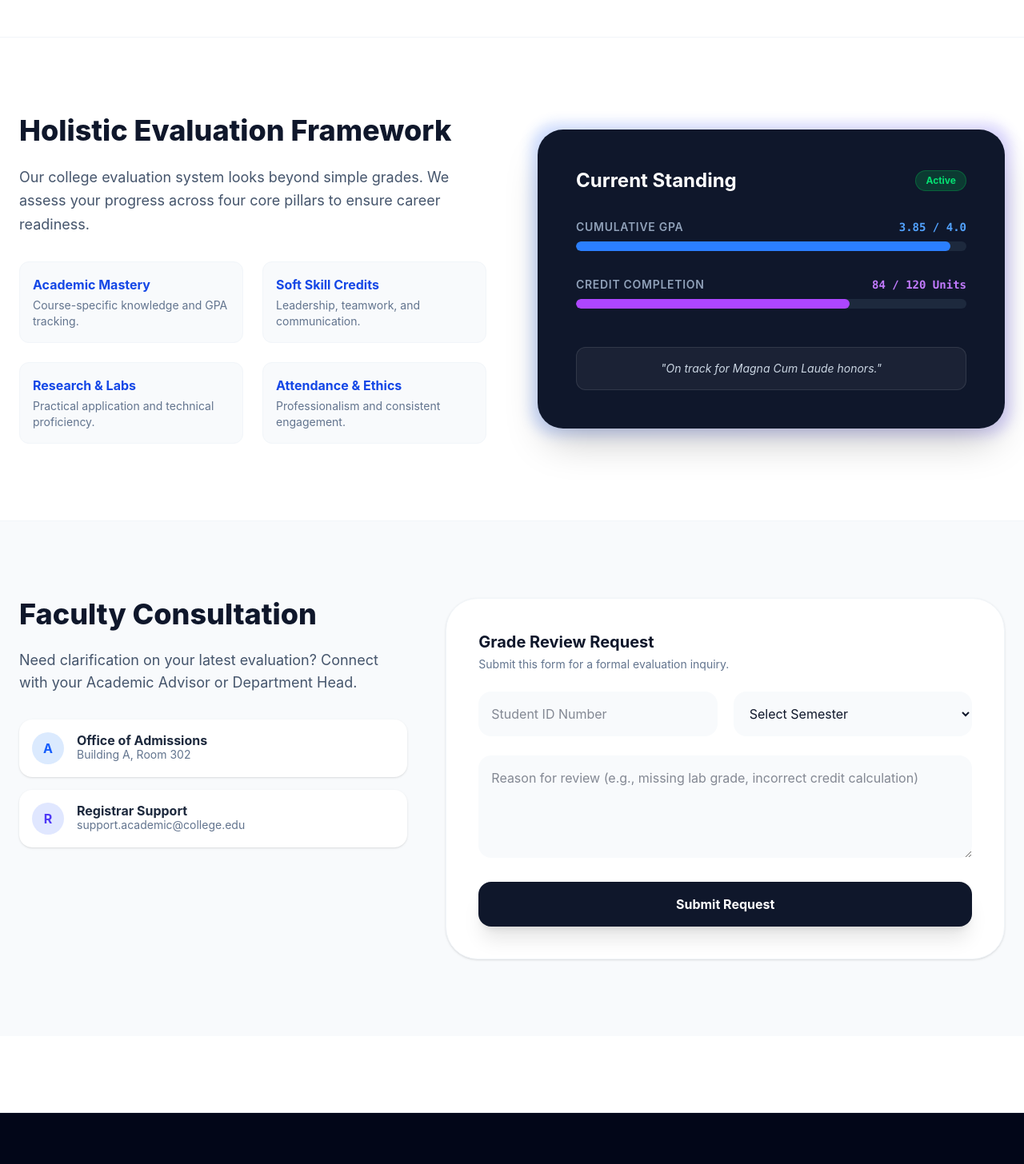
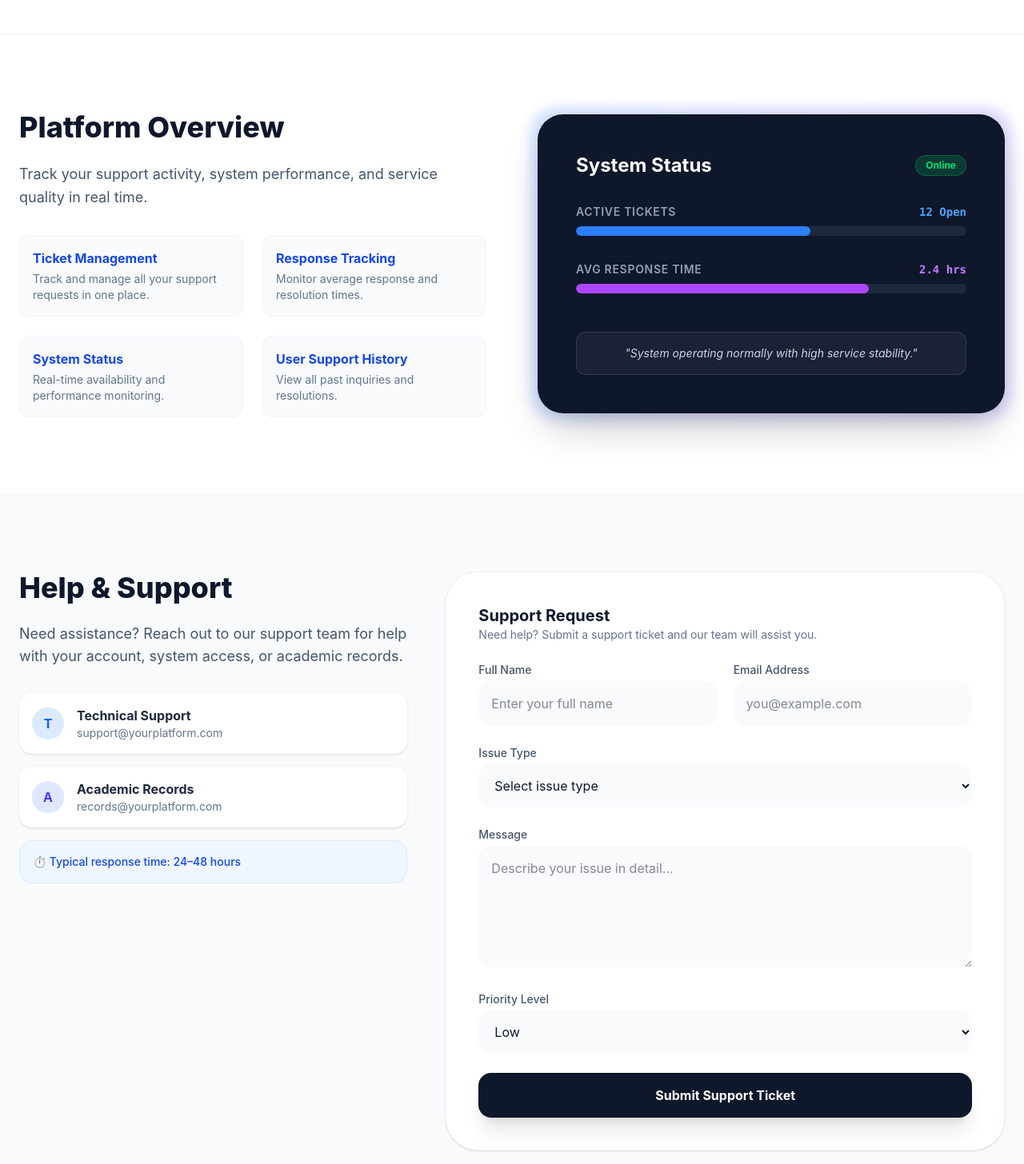
Before and after one commit to RRThrsh/evaluation-frontend, a React (Vite) app: page / in a window 1280 px wide. Shown: the part 720-2176 px from the top of the page at 80% size. Built offline with nearby package versions, Linux system fonts and the light colour scheme.

Commit message:
FIX: home

```diff
--- a/src/pages/public/Home.jsx
+++ b/src/pages/public/Home.jsx
@@ -1,158 +1,292 @@
-import React, { useState, useEffect } from "react";
+import React from "react";
+import { Link } from "react-router-dom";
 import Header from "../../components/layout/Header";
 import Footer from "../../components/layout/Footer";
 
 const Homepage = () => {
-    const [isOpen, setIsOpen] = useState(false);
 
-    // UX: Prevent body scroll when modal is active
-    useEffect(() => {
-        if (isOpen) document.body.style.overflow = 'hidden';
-        else document.body.style.overflow = 'unset';
-    }, [isOpen]);
+    const handleSubmit = (e) => {
+        e.preventDefault();
+        console.log("Grade review request submitted");
+    };
 
     return (
         <div className="antialiased text-slate-900 font-sans selection:bg-blue-100">
             <Header />
 
             <main>
-                {/* HERO SECTION: Student Performance Focus */}
+                {/* HERO SECTION */}
                 <section className="relative pt-28 pb-20 lg:pt-40 lg:pb-32 overflow-hidden bg-[radial-gradient(circle_at_top_left,_var(--tw-gradient-stops))] from-blue-50 via-white to-white">
                     <div className="max-w-7xl mx-auto px-6 text-center">
                         <span className="inline-block px-4 py-1.5 mb-6 text-sm font-bold tracking-widest text-blue-700 uppercase bg-blue-100/50 rounded-full">
                             Academic Year 2025-2026
                         </span>
+
                         <h1 className="text-5xl lg:text-7xl font-extrabold tracking-tight mb-8 text-slate-900">
                             Empowering Student <br className="hidden md:block" />
                             <span className="text-blue-600">Growth & Excellence</span>
                         </h1>
+
                         <p className="text-lg lg:text-xl text-slate-600 max-w-3xl mx-auto mb-10 leading-relaxed">
                             Access your comprehensive academic evaluation, track your GPA trajectory,
                             and identify key areas for competency development through data-driven insights.
                         </p>
+
                         <div className="flex flex-col sm:flex-row items-center justify-center gap-4">
-                            <button
-                                onClick={() => setIsOpen(true)}
+                            <Link
+                                to="/register"
                                 className="w-full sm:w-auto px-10 py-4 bg-blue-600 text-white font-bold rounded-2xl hover:bg-blue-700 active:scale-95 transition-all shadow-xl shadow-blue-200"
                             >
-                                View My Evaluation
-                            </button>
-                            <button className="w-full sm:w-auto px-10 py-4 bg-white text-slate-700 font-bold rounded-2xl border-2 border-slate-100 hover:border-blue-200 active:scale-95 transition-all">
-                                Download Transcript
-                            </button>
+                                Get Started →
+                            </Link>
                         </div>
                     </div>
                 </section>
 
-                {/* EVALUATION METRICS SECTION */}
+                {/* SYSTEM OVERVIEW SECTION */}
                 <section className="py-24 bg-white border-y border-slate-100">
                     <div className="max-w-7xl mx-auto px-6 grid lg:grid-cols-2 gap-16 items-center">
+
+                        {/* LEFT SIDE */}
                         <div>
-                            <h2 className="text-3xl lg:text-4xl font-extrabold mb-6 text-slate-900">Holistic Evaluation Framework</h2>
+                            <h2 className="text-3xl lg:text-4xl font-extrabold mb-6 text-slate-900">
+                                Platform Overview
+                            </h2>
+
                             <p className="text-slate-600 text-lg mb-8 leading-relaxed">
-                                Our college evaluation system looks beyond simple grades. We assess your progress across four core pillars to ensure career readiness.
+                                Track your support activity, system performance, and service quality in real time.
                             </p>
 
                             <div className="grid sm:grid-cols-2 gap-6">
+
                                 {[
-                                    { title: "Academic Mastery", desc: "Course-specific knowledge and GPA tracking." },
-                                    { title: "Soft Skill Credits", desc: "Leadership, teamwork, and communication." },
-                                    { title: "Research & Labs", desc: "Practical application and technical proficiency." },
-                                    { title: "Attendance & Ethics", desc: "Professionalism and consistent engagement." }
+                                    {
+                                        title: "Ticket Management",
+                                        desc: "Track and manage all your support requests in one place."
+                                    },
+                                    {
+                                        title: "Response Tracking",
+                                        desc: "Monitor average response and resolution times."
+                                    },
+                                    {
+                                        title: "System Status",
+                                        desc: "Real-time availability and performance monitoring."
+                                    },
+                                    {
+                                        title: "User Support History",
+                                        desc: "View all past inquiries and resolutions."
+                                    }
                                 ].map((item, i) => (
-                                    <div key={i} className="p-4 rounded-xl bg-slate-50 border border-slate-100">
-                                        <h4 className="font-bold text-blue-700 mb-1">{item.title}</h4>
-                                        <p className="text-sm text-slate-500">{item.desc}</p>
+                                    <div
+                                        key={i}
+                                        className="p-4 rounded-xl bg-slate-50 border border-slate-100"
+                                    >
+                                        <h4 className="font-bold text-blue-700 mb-1">
+                                            {item.title}
+                                        </h4>
+                                        <p className="text-sm text-slate-500">
+                                            {item.desc}
+                                        </p>
                                     </div>
                                 ))}
                             </div>
                         </div>
 
-                        {/* VISUAL DATA CARD */}
+                        {/* RIGHT SIDE DASHBOARD CARD */}
                         <div className="relative">
                             <div className="absolute -inset-2 bg-gradient-to-r from-blue-600 to-indigo-600 rounded-[2rem] blur opacity-20"></div>
+
                             <div className="relative bg-slate-900 rounded-[2rem] p-8 lg:p-12 text-white shadow-2xl">
+
                                 <h3 className="text-2xl font-bold mb-8 flex items-center justify-between">
-                                    Current Standing
-                                    <span className="text-xs bg-green-500/20 text-green-400 px-3 py-1 rounded-full border border-green-500/30">Active</span>
+                                    System Status
+                                    <span className="text-xs bg-green-500/20 text-green-400 px-3 py-1 rounded-full border border-green-500/30">
+                                        Online
+                                    </span>
                                 </h3>
 
                                 <div className="space-y-8">
+
+                                    {/* Active Tickets */}
                                     <div className="space-y-2">
                                         <div className="flex justify-between text-sm">
-                                            <span className="text-slate-400 uppercase tracking-wider font-semibold">Cumulative GPA</span>
-                                            <span className="font-mono text-blue-400 font-bold">3.85 / 4.0</span>
+                                            <span className="text-slate-400 uppercase tracking-wider font-semibold">
+                                                Active Tickets
+                                            </span>
+                                            <span className="font-mono text-blue-400 font-bold">
+                                                12 Open
+                                            </span>
                                         </div>
                                         <div className="h-3 w-full bg-slate-800 rounded-full overflow-hidden">
-                                            <div className="h-full bg-blue-500 rounded-full w-[96%]"></div>
+                                            <div className="h-full bg-blue-500 rounded-full w-[60%]"></div>
                                         </div>
                                     </div>
 
+                                    {/* Response Time */}
                                     <div className="space-y-2">
                                         <div className="flex justify-between text-sm">
-                                            <span className="text-slate-400 uppercase tracking-wider font-semibold">Credit Completion</span>
-                                            <span className="font-mono text-purple-400 font-bold">84 / 120 Units</span>
+                                            <span className="text-slate-400 uppercase tracking-wider font-semibold">
+                                                Avg Response Time
+                                            </span>
+                                            <span className="font-mono text-purple-400 font-bold">
+                                                2.4 hrs
+                                            </span>
                                         </div>
                                         <div className="h-3 w-full bg-slate-800 rounded-full overflow-hidden">
-                                            <div className="h-full bg-purple-500 rounded-full w-[70%]"></div>
+                                            <div className="h-full bg-purple-500 rounded-full w-[75%]"></div>
                                         </div>
                                     </div>
+
                                 </div>
 
                                 <div className="mt-12 p-4 bg-white/5 rounded-xl border border-white/10 text-center">
-                                    <p className="text-sm text-slate-300 italic">"On track for Magna Cum Laude honors."</p>
+                                    <p className="text-sm text-slate-300 italic">
+                                        "System operating normally with high service stability."
+                                    </p>
                                 </div>
+
                             </div>
                         </div>
                     </div>
                 </section>
 
-                {/* FACULTY FEEDBACK & CONTACT */}
+                {/* CONTACT + FORM */}
                 <section className="py-24 bg-slate-50">
                     <div className="max-w-7xl mx-auto px-6 grid lg:grid-cols-12 gap-12">
+
+                        {/* CONTACT */}
                         <div className="lg:col-span-5">
-                            <h2 className="text-3xl lg:text-4xl font-extrabold mb-6">Faculty Consultation</h2>
+                            <h2 className="text-3xl lg:text-4xl font-extrabold mb-6">
+                                Help & Support
+                            </h2>
+
                             <p className="text-slate-600 text-lg mb-8">
-                                Need clarification on your latest evaluation? Connect with your Academic Advisor or Department Head.
+                                Need assistance? Reach out to our support team for help with your account,
+                                system access, or academic records.
                             </p>
+
                             <div className="space-y-4">
+
+                                {/* Technical Support */}
                                 <div className="flex items-center gap-4 p-4 bg-white rounded-2xl shadow-sm">
-                                    <div className="w-10 h-10 rounded-full bg-blue-100 flex items-center justify-center text-blue-600 font-bold">A</div>
+                                    <div className="w-10 h-10 rounded-full bg-blue-100 flex items-center justify-center text-blue-600 font-bold">
+                                        T
+                                    </div>
                                     <div>
-                                        <p className="font-bold text-slate-800 leading-none">Office of Admissions</p>
-                                        <p className="text-sm text-slate-500">Building A, Room 302</p>
+                                        <p className="font-bold text-slate-800">Technical Support</p>
+                                        <p className="text-sm text-slate-500">support@yourplatform.com</p>
                                     </div>
                                 </div>
+
+                                {/* Academic Records */}
                                 <div className="flex items-center gap-4 p-4 bg-white rounded-2xl shadow-sm">
-                                    <div className="w-10 h-10 rounded-full bg-indigo-100 flex items-center justify-center text-indigo-600 font-bold">R</div>
+                                    <div className="w-10 h-10 rounded-full bg-indigo-100 flex items-center justify-center text-indigo-600 font-bold">
+                                        A
+                                    </div>
                                     <div>
-                                        <p className="font-bold text-slate-800 leading-none">Registrar Support</p>
-                                        <p className="text-sm text-slate-500">support.academic@college.edu</p>
+                                        <p className="font-bold text-slate-800">Academic Records</p>
+                                        <p className="text-sm text-slate-500">records@yourplatform.com</p>
                                     </div>
                                 </div>
+
+                                {/* Response Info */}
+                                <div className="p-4 bg-blue-50 rounded-2xl border border-blue-100">
+                                    <p className="text-sm text-blue-700 font-medium">
+                                        ⏱ Typical response time: 24–48 hours
+                                    </p>
+                                </div>
+
                             </div>
                         </div>
 
-                        {/* RE-EVALUATION REQUEST FORM */}
-                        <form className="lg:col-span-7 bg-white p-8 lg:p-10 rounded-[2.5rem] shadow-sm border border-slate-100 space-y-6">
-                            <div className="space-y-1">
-                                <h3 className="text-xl font-bold">Grade Review Request</h3>
-                                <p className="text-sm text-slate-500">Submit this form for a formal evaluation inquiry.</p>
+                        {/* SUPPORT FORM */}
+                        <form
+                            onSubmit={handleSubmit}
+                            className="lg:col-span-7 bg-white p-8 lg:p-10 rounded-[2.5rem] shadow-sm border border-slate-100 space-y-6"
+                        >
+                            <div>
+                                <h3 className="text-xl font-bold">Support Request</h3>
+                                <p className="text-sm text-slate-500">
+                                    Need help? Submit a support ticket and our team will assist you.
+                                </p>
                             </div>
 
+                            {/* Name + Email */}
                             <div className="grid md:grid-cols-2 gap-5">
-                                <input type="text" placeholder="Student ID Number" className="w-full p-4 bg-slate-50 border-transparent rounded-2xl focus:ring-2 focus:ring-blue-600 focus:bg-white outline-none transition-all" />
-                                <select className="w-full p-4 bg-slate-50 border-transparent rounded-2xl focus:ring-2 focus:ring-blue-600 focus:bg-white outline-none transition-all">
-                                    <option>Select Semester</option>
-                                    <option>Fall 2025</option>
-                                    <option>Spring 2026</option>
+                                <div>
+                                    <label className="block text-sm font-medium text-slate-600 mb-1">
+                                        Full Name
+                                    </label>
+                                    <input
+                                        type="text"
+                                        placeholder="Enter your full name"
+                                        className="w-full p-4 bg-slate-50 rounded-2xl focus:ring-2 focus:ring-blue-600 outline-none"
+                                        required
+                                    />
+                                </div>
+
+                                <div>
+                                    <label className="block text-sm font-medium text-slate-600 mb-1">
+                                        Email Address
+                                    </label>
+                                    <input
+                                        type="email"
+                                        placeholder="you@example.com"
+                                        className="w-full p-4 bg-slate-50 rounded-2xl focus:ring-2 focus:ring-blue-600 outline-none"
+                                        required
+                                    />
+                                </div>
+                            </div>
+
+                            {/* Issue Type */}
+                            <div>
+                                <label className="block text-sm font-medium text-slate-600 mb-1">
+                                    Issue Type
+                                </label>
+                                <select
+                                    className="w-full p-4 bg-slate-50 rounded-2xl focus:ring-2 focus:ring-blue-600 outline-none"
+                                    required
+                                >
+                                    <option value="">Select issue type</option>
+                                    <option>Technical Issue</option>
+                                    <option>Account Problem</option>
+                                    <option>Grade / Record Inquiry</option>
+                                    <option>System Access</option>
+                                    <option>Other</option>
                                 </select>
                             </div>
 
-                            <textarea placeholder="Reason for review (e.g., missing lab grade, incorrect credit calculation)" rows="4" className="w-full p-4 bg-slate-50 border-transparent rounded-2xl focus:ring-2 focus:ring-blue-600 focus:bg-white outline-none transition-all" />
+                            {/* Message */}
+                            <div>
+                                <label className="block text-sm font-medium text-slate-600 mb-1">
+                                    Message
+                                </label>
+                                <textarea
+                                    placeholder="Describe your issue in detail..."
+                                    rows="5"
+                                    className="w-full p-4 bg-slate-50 rounded-2xl focus:ring-2 focus:ring-blue-600 outline-none"
+                                    required
+                                />
+                            </div>
 
-                            <button type="submit" className="w-full bg-slate-900 text-white py-4 rounded-2xl font-bold hover:bg-slate-800 active:scale-[0.98] transition-all shadow-xl">
-                                Submit Request
+                            {/* Priority */}
+                            <div>
+                                <label className="block text-sm font-medium text-slate-600 mb-1">
+                                    Priority Level
+                                </label>
+                                <select className="w-full p-4 bg-slate-50 rounded-2xl focus:ring-2 focus:ring-blue-600 outline-none">
+                                    <option>Low</option>
+                                    <option>Medium</option>
+                                    <option>High</option>
+                                    <option>Urgent</option>
+                                </select>
+                            </div>
+
+                            <button
+                                type="submit"
+                                className="w-full bg-slate-900 text-white py-4 rounded-2xl font-bold hover:bg-slate-800 active:scale-[0.98] transition-all shadow-xl"
+                            >
+                                Submit Support Ticket
                             </button>
                         </form>
                     </div>
@@ -160,45 +294,6 @@ const Homepage = () => {
             </main>
 
             <Footer />
-
-            {/* FULL EVALUATION MODAL */}
-            {isOpen && (
-                <div className="fixed inset-0 z-[100] flex items-center justify-center p-4">
-                    <div className="absolute inset-0 bg-slate-900/60 backdrop-blur-md" onClick={() => setIsOpen(false)}></div>
-                    <div className="relative bg-white w-full max-w-2xl p-10 rounded-[3rem] shadow-2xl animate-in fade-in zoom-in duration-300">
-                        <div className="text-center mb-8">
-                            <h3 className="text-3xl font-extrabold mb-2">Student Scorecard</h3>
-                            <p className="text-slate-500 font-medium">Detailed breakdown of your last evaluation cycle</p>
-                        </div>
-
-                        <div className="space-y-6 mb-10">
-                            {[
-                                { label: "Technical Competency", score: "A-" },
-                                { label: "Project Leadership", score: "A+" },
-                                { label: "Critical Thinking", score: "B+" },
-                                { label: "Participation Rate", score: "98%" }
-                            ].map((row, idx) => (
-                                <div key={idx} className="flex justify-between items-center py-3 border-b border-slate-100">
-                                    <span className="font-semibold text-slate-700">{row.label}</span>
-                                    <span className="px-4 py-1 bg-blue-50 text-blue-700 font-mono font-bold rounded-lg">{row.score}</span>
-                                </div>
-                            ))}
-                        </div>
-
-                        <div className="grid grid-cols-2 gap-4">
-                            <button className="py-4 bg-blue-600 text-white font-bold rounded-2xl hover:bg-blue-700 transition-colors">
-                                View Full Report
-                            </button>
-                            <button
-                                onClick={() => setIsOpen(false)}
-                                className="py-4 bg-slate-100 text-slate-600 font-bold rounded-2xl hover:bg-slate-200 transition-colors"
-                            >
-                                Close Dashboard
-                            </button>
-                        </div>
-                    </div>
-                </div>
-            )}
         </div>
     );
 };
```
